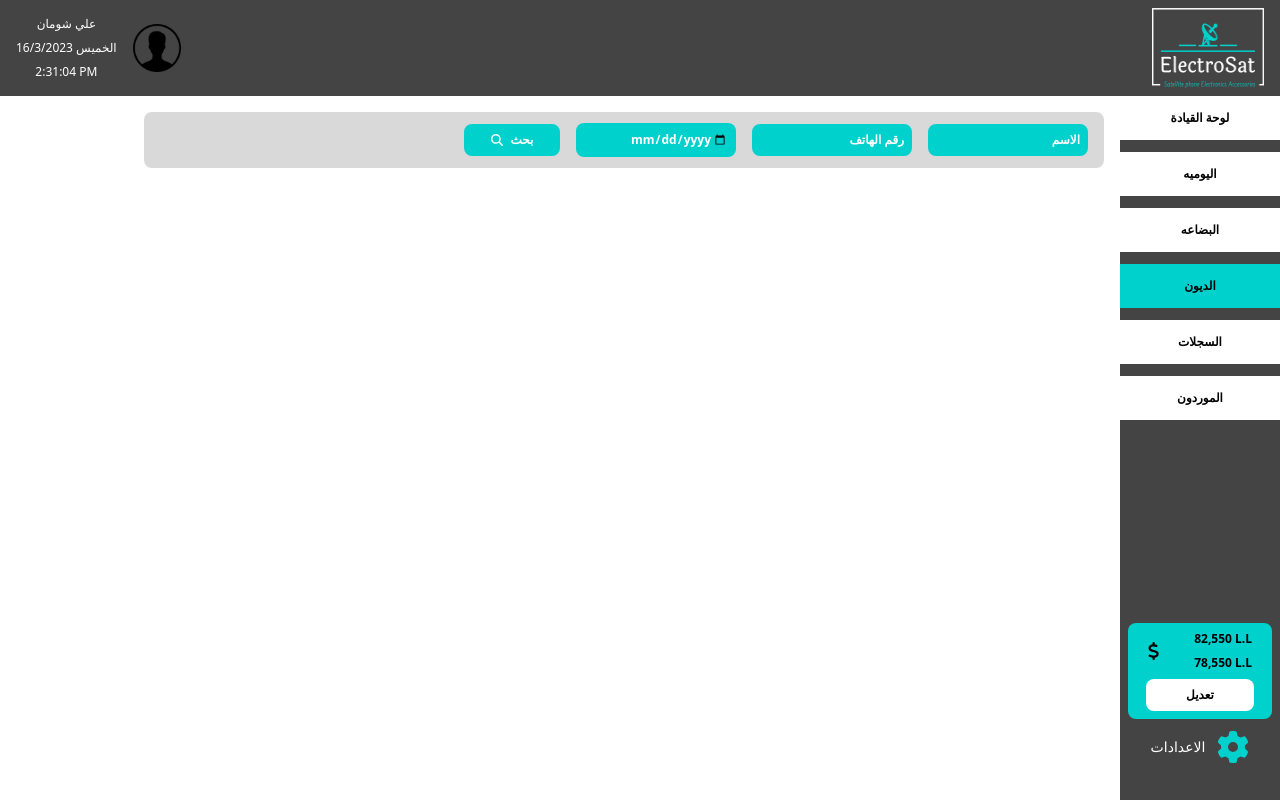
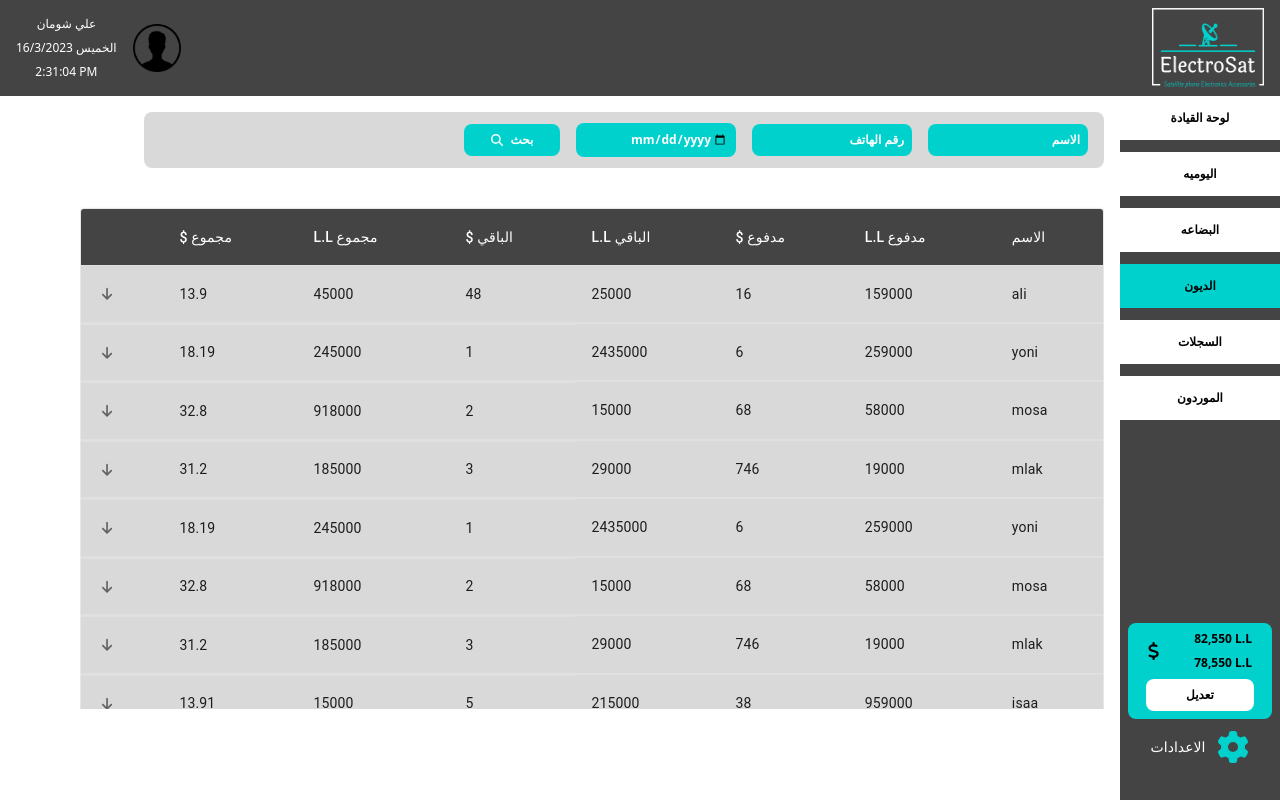
Before and after one commit to aliShouman0/electro-sat, a React (Create React App) app in the folder electro-sat/: page /creditors in a window 1280 px wide. Built offline with nearby package versions, Linux system fonts and the light colour scheme.

Commit message:
Frontend:Adding customtable with testing data

```diff
--- a/electro-sat/src/pages/Creditors/Creditors.jsx
+++ b/electro-sat/src/pages/Creditors/Creditors.jsx
@@ -8,11 +8,134 @@ import {
   faArrowUp,
   faSearch,
 } from "@fortawesome/free-solid-svg-icons";
+import {
+  Box,
+  Collapse,
+  IconButton,
+  Paper,
+  Table,
+  TableBody,
+  TableCell,
+  TableContainer,
+  TableHead,
+  TableRow,
+  Typography,
+} from "@mui/material";
+import CustomRow from "../../components/CustomRow/CustomRow";
+import CustomTable from "../../components/CustomTable/CustomTable";
 
 function Creditors() {
   const search = (e) => {
     e.preventDefault();
   };
+
+  const createData = (
+    name,
+    paidLira,
+    paidUsd,
+    restLira,
+    restUsd,
+    totalLira,
+    totalUsd
+  ) => {
+    return {
+      name,
+      paidLira,
+      paidUsd,
+      restLira,
+      restUsd,
+      totalLira,
+      totalUsd,
+      history: [
+        {
+          date: "2020-01-05",
+          userName: "ali",
+          productId: "123",
+          category: "phone",
+          product: "usb",
+          amount: 3,
+          totalLira: 145000,
+          totalUsd: 138,
+        },
+        {
+          date: "2020-01-05",
+          userName: "ali",
+          productId: "123",
+          category: "phone",
+          product: "usb",
+          amount: 3,
+          totalLira: 145000,
+          totalUsd: 138,
+        },
+      ],
+    };
+  };
+
+  const rows = [
+    createData("ali", 159000, 16.0, 25000, 48.0, 45000, 13.9),
+    createData("yoni", 259000, 6.0, 2435000, 1.0, 245000, 18.19),
+    createData("mosa", 58000, 68.0, 15000, 2.0, 918000, 32.8),
+    createData("mlak", 19000, 746.0, 29000, 3.0, 185000, 31.2),
+    createData("yoni", 259000, 6.0, 2435000, 1.0, 245000, 18.19),
+    createData("mosa", 58000, 68.0, 15000, 2.0, 918000, 32.8),
+    createData("mlak", 19000, 746.0, 29000, 3.0, 185000, 31.2),
+    createData("isaa", 959000, 38.0, 215000, 5.0, 15000, 13.91),
+    createData("baker", 129000, 628.0, 2345000, 1.0, 345000, 2.99),
+    createData("isaa", 959000, 38.0, 215000, 5.0, 15000, 13.91),
+    createData("baker", 129000, 628.0, 2345000, 1.0, 345000, 2.99),
+  ];
+  const rowTitle = [
+    "$ مجموع",
+    "L.L مجموع",
+    "$ الباقي",
+    "L.L الباقي",
+    "$ مدفوع",
+    "L.L مدفوع",
+    "الاسم",
+  ];
+  const rowValue = [
+    "totalUsd",
+    "totalLira",
+    "restUsd",
+    "restLira",
+    "paidUsd",
+    "paidLira",
+    "name",
+  ];
+  const nestedRowTitle = [
+    "L.L مجموع	",
+    "$ مجموع",
+    "الكميه	",
+    "اسم المنتج",
+    "اسم الصنف",
+    "رقم المنتج	",
+    "اسم المسخدم",
+    "التاريح",
+    "",
+  ];
+  const nestedRowValue = [
+    "totalUsd",
+    "totalLira",
+    "amount",
+    "product",
+    "category",
+    "productId",
+    "userName",
+    "date",
+    "",
+  ];
+  const secondTableRowTitle = [
+    "L.L مجموع	",
+    "$ مجموع",
+    "اسم المسخدم",
+    "التاريح",
+  ];
+
+  const secondTableRowValue = [
+    [145000, 138, "ali", "2020-01-05"],
+    [145000, 138, "ali", "2020-01-05"],
+    [145000, 138, "ali", "2020-01-05"],
+  ];
 
   return (
     <>
@@ -47,7 +170,21 @@ function Creditors() {
         </form>
       </div>
 
-      <main className="fixed   w-[80%] h-2/3 flex flex-col items-end  overflow-y-auto overflow-x-hidden    top-44  right-44 text-white font-bold"></main>
+      <main className="fixed   w-[80%] h-2/3 flex flex-col items-end  overflow-y-auto overflow-x-hidden    top-44  right-44 text-white font-bold">
+        <div className="w-full h-3/4 my-5">
+          <CustomTable
+            rowTitle={rowTitle}
+            rows={rows}
+            rowValue={rowValue}
+            nestedTableTitle={"المشتريات"}
+            nestedRowTitle={nestedRowTitle}
+            nestedRowValue={nestedRowValue}
+            secondTable={"الدفعات"}
+            secondTableRowTitle={secondTableRowTitle}
+            secondTableRowValue={secondTableRowValue}
+          />
+        </div>
+      </main>
     </>
   );
 }
```
